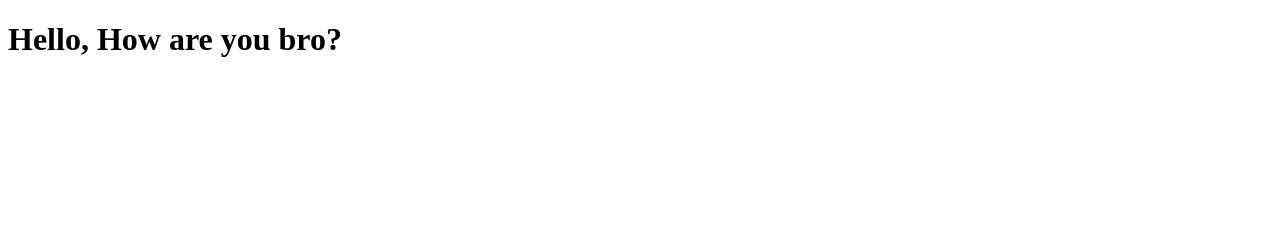
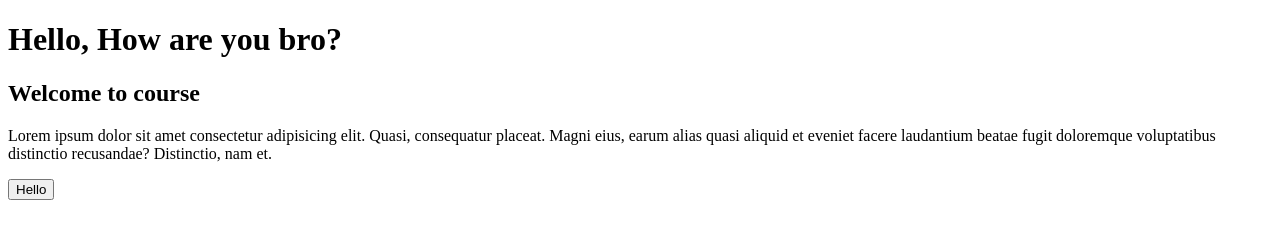
Before and after one commit to lakshmanK1/basic, a plain HTML site: page index.html in a window 1280 px wide. Drawn offline with Linux system fonts and the light colour scheme.

Commit message:
updated file with new branch

```diff
--- a/index.html
+++ b/index.html
@@ -9,6 +9,12 @@
 <body>
     <div>
         <h1>Hello, How are you bro?</h1>
+        <section>
+            <h2>Welcome to course</h2>
+            <p>Lorem ipsum dolor sit amet consectetur adipisicing elit. Quasi, consequatur placeat. Magni eius, earum alias quasi aliquid et
+            eveniet facere laudantium beatae fugit doloremque voluptatibus distinctio recusandae? Distinctio, nam et.</p>
+            <button>Hello</button>
+        </section>
     </div>
 </body>
 </html>
```
